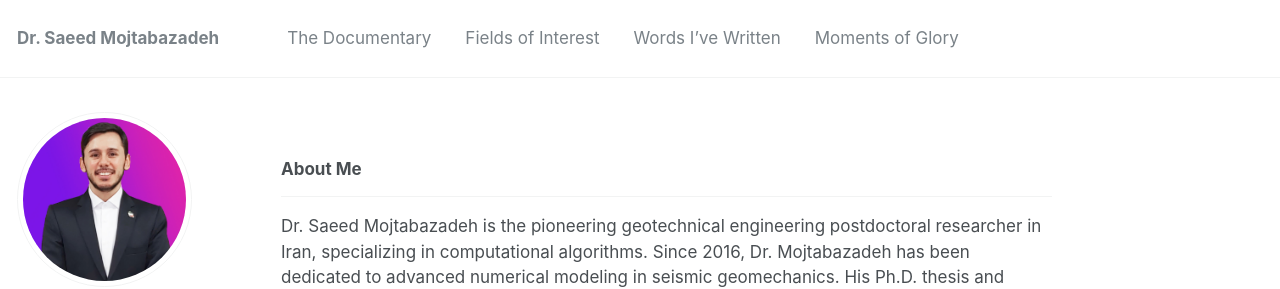
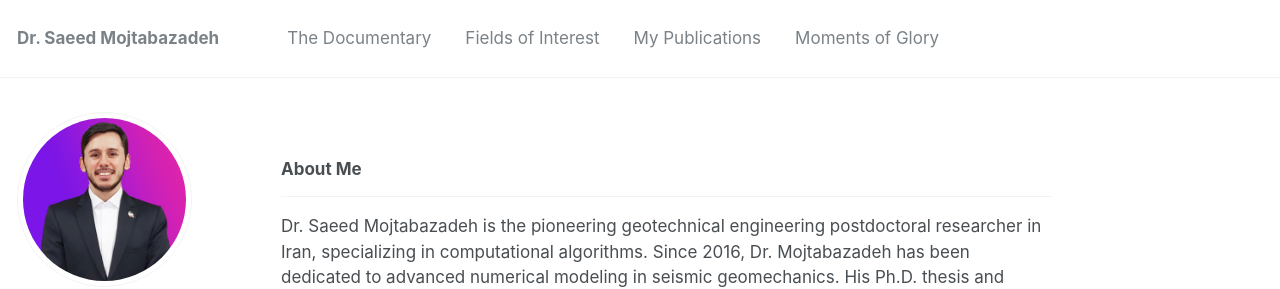
Before and after one commit to mojtabazadeh/mojtabazadeh.github.io, a Jekyll site: the page built from _pages/about.md, in a window 1280 px wide and 1225 px high. Shown: the top 289 px of the window. Built offline with Jekyll 4.4.1, drawn with Linux system fonts in a browser that asks for light colours; some web fonts are replaced.

Commit message:
Update navigation.yml

```diff
--- a/_data/navigation.yml
+++ b/_data/navigation.yml
@@ -6,7 +6,7 @@ main:
   - title: "Fields of Interest"
     url: /interests/
 
-  - title: "Words I’ve Written"
+  - title: "My Publications"
     url: /research/
 
   - title: "Moments of Glory"
```
